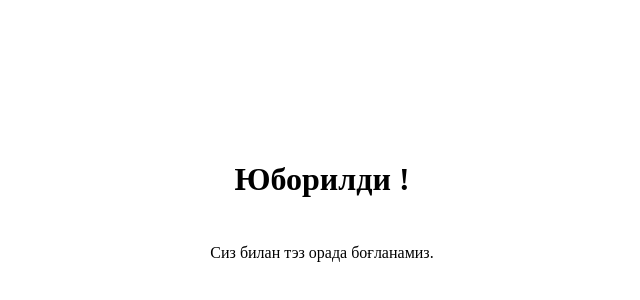
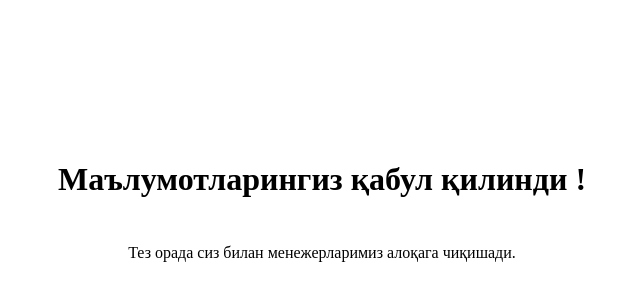
Before and after one commit to bekmirza-pro/basco-subscribe, a React (Create React App) app: page /thanks in a window 1280 px wide. Shown: the part 46-346 px from the top of the page, without its empty margins (318-958 px from the left). Built offline with nearby package versions, Linux system fonts and the light colour scheme.

Commit message:
text center

```diff
--- a/src/App.css
+++ b/src/App.css
@@ -191,3 +191,7 @@ body {
 .hato {
     text-align: center;
 }
+
+.yuborildi {
+    text-align: center;
+}
--- a/src/views/thanks.jsx
+++ b/src/views/thanks.jsx
@@ -5,8 +5,10 @@ const Thanks = () => {
   return (
     <>
       <div className='thanks-head'>
-        <h1 className='yuborildi'>Юборилди !</h1>
-        <p>Сиз билан тэз орада боғланамиз.</p>
+        <h1 className='yuborildi'>Маълумотларингиз қабул қилинди !</h1>
+        <p className='hato'>
+          Тез орада сиз билан менежерларимиз алоқага чиқишади.
+        </p>
       </div>
     </>
   );
```
